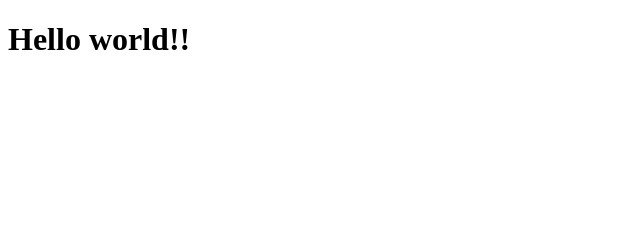
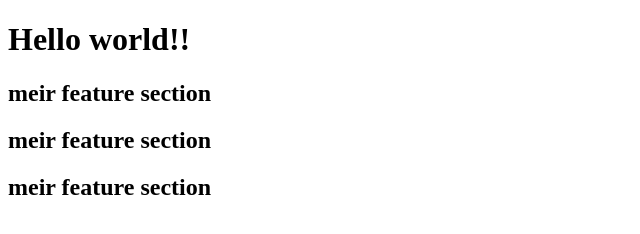
Before and after one commit to PyCharmedMe/FirstRepo, a plain HTML site: page index.html in a window 1280 px wide. Shown: the whole page, without its empty margins (0-640 px from the left). Drawn offline with Linux system fonts and the light colour scheme.

Commit message:
added pull request test h3

```diff
--- a/index.html
+++ b/index.html
@@ -8,5 +8,11 @@
 <body>
     <h1>Hello world!!</h1>
     <script src="Javascript.js"></script>
+    <h2>meir feature section</h2>
+
+    <h2>meir feature section</h2>
+
+    <h2>meir feature section</h2>
+
 </body>
 </html>
```
